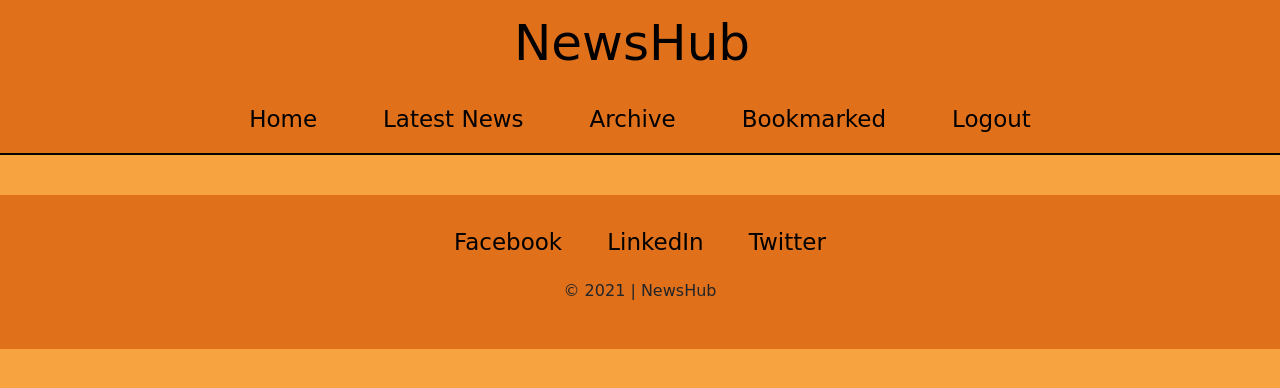
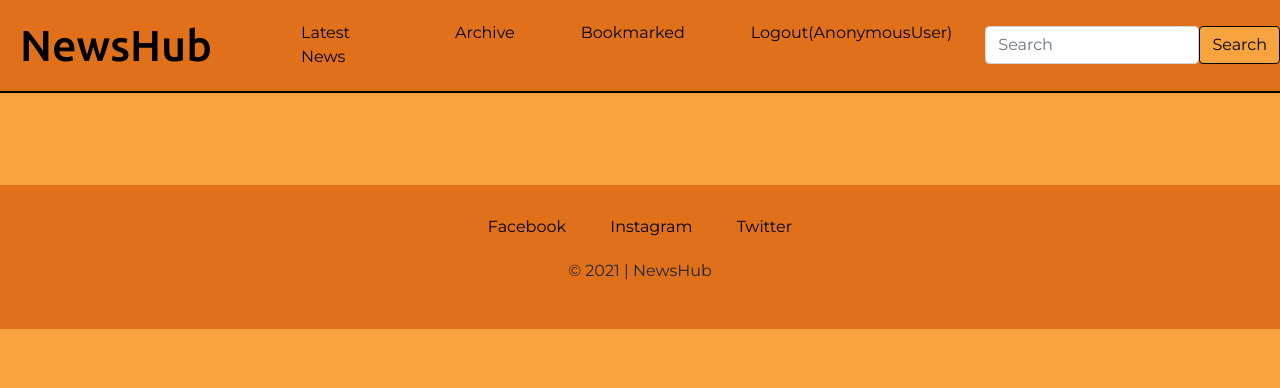
Before and after one commit to MusfiqDehan/NewsHub, a Django app: template templates/news/bookmark.html in a window 1280 px wide. Shown: the top 388 px of the page. Run offline with Django 3.2, Linux system fonts and the light colour scheme; the template is opened without the code that fills it, so the values that code supplies are empty; some libraries are stand-ins or nearby versions.

Commit message:
Add search functionality, change navbar styles

```diff
--- a/static/news/css/style.css
+++ b/static/news/css/style.css
@@ -1,6 +1,8 @@
+@import url('https://fonts.googleapis.com/css2?family=Montserrat&family=Ubuntu:wght@500&display=swap');
+
 body#main-body {
     background-color: #f7a440;
-    font-family: cursive;
+    font-family: 'Montserrat', sans-serif;
 }
 
 #row-select .card {
@@ -29,9 +31,10 @@ button#update-btn:hover {
 }
 
 #main-body #title-text {
-    font-size: 50px;
-    font-family: cursive;
+    font-size: 2.7rem;
+    font-family: Ubuntu;
     color: #000;
+    font-weight: 400;
 }
 
 #paper-name {
@@ -43,16 +46,30 @@ button#update-btn:hover {
 
 #main-body a {
     color:#000;
-    font-size: 23px;
+    font-size: 16px;
+    font-weight: 500;
 }
 
-#nav1, #nav2 {
+#nav1 {
     background-color: #e1701a;
+    position: fixed;
+    z-index: 4;
+    width: 100%;
 }
 
 #nav2 {
-    margin-bottom: 2.5rem;
+    margin-bottom: 2rem;
     border-bottom: 2px solid #000;
+    background-color: #e1701a;
+    position: fixed;
+    width: 100%;
+    z-index: 3;
+}
+
+#nav2 .navbar-brand {
+    font-family: 'Montserrat', sans-serif;
+	font-size: 2.5rem;
+	font-weight: bold;
 }
 
 #nav2 .nav-item {
--- a/templates/news/bookmark.html
+++ b/templates/news/bookmark.html
@@ -13,23 +13,43 @@
         <link rel="stylesheet" type="text/css" href="{% static '/news/css/style.css' %}">
         <link href="https://cdn.jsdelivr.net/npm/bootstrap@5.0.0-beta1/dist/css/bootstrap.min.css" rel="stylesheet"
             integrity="sha384-giJF6kkoqNQ00vy+HMDP7azOuL0xtbfIcaT9wjKHr8RbDVddVHyTfAAsrekwKmP1" crossorigin="anonymous">
+            <script src="https://kit.fontawesome.com/4e448c1c67.js" crossorigin="anonymous"></script>
+        <title>NewsHub</title>
 
-        <title>NewsHub</title>
+        <script>
+            var user = '{{request.user}}';
+
+            function getToken(name) {
+                let cookieValue = null;
+                if (document.cookie && document.cookie !== '') {
+                    const cookies = document.cookie.split(';');
+                    for (let i = 0; i < cookies.length; i++) {
+                        const cookie = cookies[i].trim();
+                        // Does this cookie string begin with the name we want?
+                        if (cookie.substring(0, name.length + 1) === (name + '=')) {
+                            cookieValue = decodeURIComponent(cookie.substring(name.length + 1));
+                            break;
+                        }
+                    }
+                }
+                return cookieValue;
+            }
+            const csrftoken = getToken('csrftoken');
+
+        </script>
     </head>
 
 
     <body id="main-body">
-        <nav id="nav1" class="navbar navbar-light justify-content-center">
-            <span id="title-text" class="navbar-brand mb-0 h1">NewsHub</span>
-        </nav>
+        <nav id="nav2" class="navbar navbar-expand-lg navbar-light">
+            <a id="title-text" style="padding-left:20px; padding-right: 40px;" class="navbar-brand" href="#">NewsHub</a>
+            <button class="navbar-toggler" type="button" data-toggle="collapse" data-target="#navbarSupportedContent" aria-controls="navbarSupportedContent" aria-expanded="false" aria-label="Toggle navigation">
+              <span class="navbar-toggler-icon"></span>
+            </button>
 
-        <nav id="nav2" class="navbar navbar-expand-lg navbar-light">
-            <div class="justify-content-center collapse navbar-collapse" id="navbarNav">
-                <ul class="navbar-nav">
+            <div class="collapse navbar-collapse" id="navbarSupportedContent">
+                <ul class="navbar-nav mr-auto">
                     <li class="nav-item active">
-                        <a  class="nav-link" href="#">Home <span class="sr-only"></span></a>
-                    </li>
-                    <li class="nav-item">
                         <a class="nav-link" href="{% url 'news:latest' %}">Latest News</a>
                     </li>
                     <li class="nav-item">
@@ -39,13 +59,18 @@
                         <a class="nav-link" href="{% url 'news:bookmark' %}">Bookmarked</a>
                     </li>
                     <li class="nav-item">
-                        <a class="nav-link" href="{% url 'news:logout' %}">Logout</a>
+                        <a class="nav-link" href="{% url 'news:logout' %}">Logout({{request.user}})</a>
                     </li>
                 </ul>
+                <form class="form-inline my-2 my-lg-0" style="display: flex">
+                    <input name="q" class="form-control mr-sm-2" type="search" placeholder="Search" aria-label="Search">
+                    <button id="update-btn" class="btn btn-outline-success my-2 my-sm-0" type="submit">Search</button>
+                </form>
             </div>
         </nav>
 
-        <div class="container">
+
+        <div class="container" style="padding-bottom: 60px; padding-top: 125px;">
             <div class="row">
                 {% block content %}
                 {% endblock %}
@@ -61,7 +86,7 @@
 
     <footer>
         <a class="footer-link"  href="http://" target="_blank" rel="noopener noreferrer">Facebook</a>
-        <a class="footer-link"  href="http://" target="_blank" rel="noopener noreferrer">LinkedIn</a>
+        <a class="footer-link"  href="http://" target="_blank" rel="noopener noreferrer">Instagram</a>
         <a class="footer-link"  href="http://" target="_blank" rel="noopener noreferrer">Twitter</a>
         <p class="credit">&copy; 2021 | NewsHub</p>
     </footer>
--- a/templates/news/latest.html
+++ b/templates/news/latest.html
@@ -23,7 +23,7 @@
             <span id="title-text" class="navbar-brand mb-0 h1">NewsHub</span>
         </nav>
 
-        <nav id="nav2" class="navbar navbar-expand-lg navbar-light">
+        <nav id="nav2" style="margin-top: 70px;" class="navbar navbar-expand-lg navbar-light">
             <div class="justify-content-center collapse navbar-collapse" id="navbarNav">
                 <ul class="navbar-nav">
                     <li class="nav-item active">
@@ -39,7 +39,7 @@
             </div>
         </nav>
 
-        <div class="container">
+        <div class="container" style="padding-top: 150px;">
             <div class="row">
                 {% for bbc in bbc_news %}
                     <div class="col-sm">
```
Also changed, not shown: news/views.py (+52 -48 lines), templates/base.html (+13 -10 lines), 1 other file.
